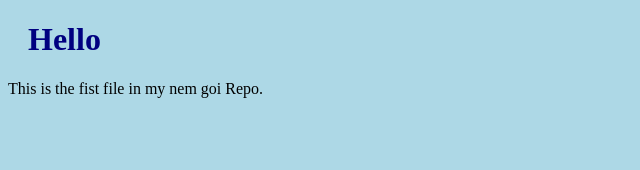
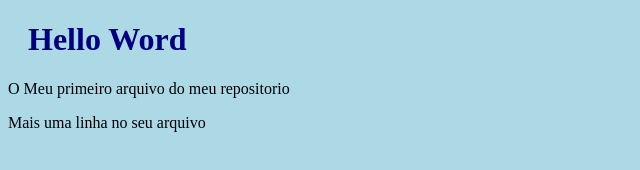
Before and after one commit to pedro40028922/Aulagithub, a plain HTML site: page index.html in a window 1280 px wide. Shown: the whole page, without its empty margins (0-640 px from the left). Drawn offline with Linux system fonts and the light colour scheme.

Commit message:
Atualizando meu index

```diff
--- a/index.html
+++ b/index.html
@@ -1,12 +1,17 @@
 <!DOCTYPE html>
-<html lang="en">
-<head>
+<html lang="pt-br">
+    <head>
+    <title>Atividade Avaliativa</title>
     <link rel="stylesheet" href="Style.css">
-    <title>Document</title>
 </head>
 <body>
 
-    <h1>Hello</h1>
-    <p>This is the fist file in my nem goi Repo.</p>
+    <h1>Hello Word</h1>
+        <p>
+          O Meu primeiro arquivo do meu repositorio
+        </p>
+            <p>
+                Mais uma linha no seu arquivo
+            </p>
 </body>
 </html>
```
